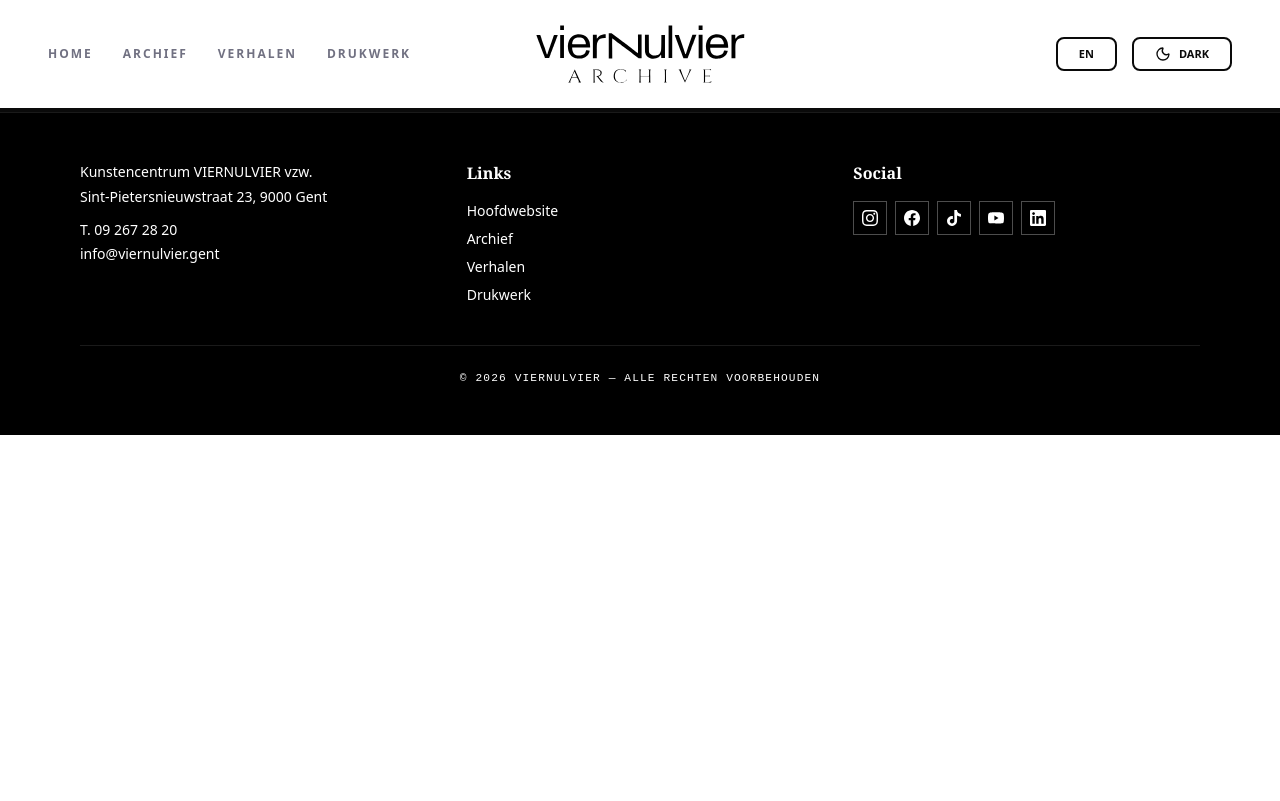
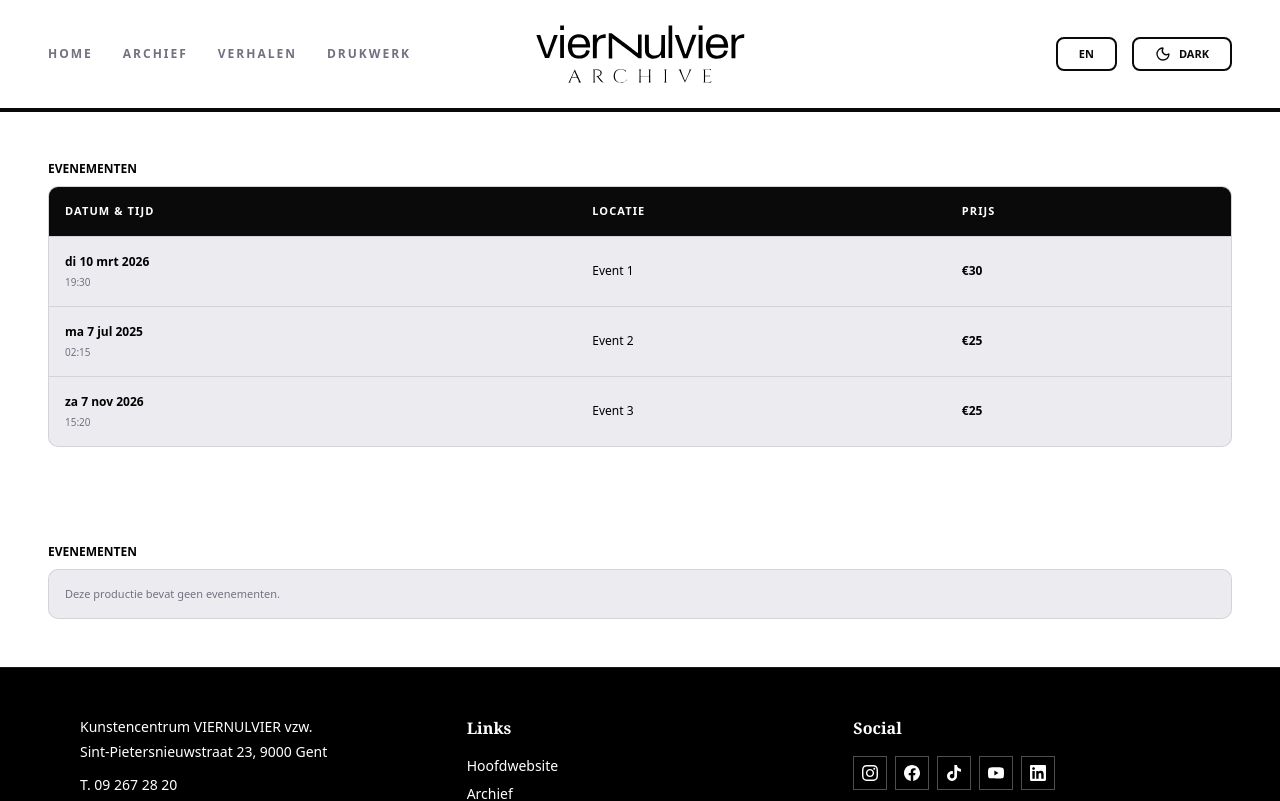
Before and after one commit to SELab-2/viernulvier-4, a Nuxt app in the folder frontend/: page /tempShowcase in a window 1280 px wide. Shown: the top 801 px of the page. Built offline with nearby package versions, Linux system fonts and the light colour scheme.

Commit message:
begin/startup component already gets displayed, needs refining

```diff
--- /dev/null
+++ b/frontend/app/components/production/EventTable.vue
@@ -0,0 +1,105 @@
+<script setup lang="ts">/**
+ * A reusable event table component, displays events belonging to a specific production in a table, includes:
+ *  - time
+ *  - location
+ *  - price
+ *
+ * Usage:
+ * TODO
+ */
+import type {EventItem} from "../../types/EventItem";
+
+interface Props {
+  events: EventItem[]
+}
+defineProps<Props>()
+
+// function to format the date
+const formatDate = (date: Date) => {
+  return date.toLocaleDateString('nl', {
+    weekday: 'short',
+    year: 'numeric',
+    month: 'short',
+    day: 'numeric'
+  })
+}
+
+// function to format the time
+const formatTime = (date: Date) => {
+  return date.toLocaleTimeString('nl', {
+    hour: '2-digit',
+    minute: '2-digit'
+  })
+}
+//TODO: sorteren?
+//TODO: wat met super veel events?
+</script>
+
+<template>
+  <div class="m-4">
+    <!-- title -->
+    <h3 class="text-[12px] font-bold uppercase mb-2">
+      Evenementen
+    </h3>
+
+    <div
+        v-if="events.length"
+        class="bg-muted border border-border rounded-lg overflow-hidden"
+    >
+      <table class="w-full">
+        <!-- Header -->
+        <thead>
+        <tr class="bg-foreground text-background text-[11px] uppercase tracking-widest">
+          <th class="text-left p-4">Datum & Tijd</th>
+          <th class="text-left p-4">Locatie</th>
+          <th class="text-left p-4">Prijs</th>
+        </tr>
+        </thead>
+
+        <!-- Body -->
+        <tbody>
+        <tr
+            v-for="event in events"
+            :key="event.id"
+            class="
+              border-t border-border
+              hover:bg-background
+              transition-colors
+            "
+        >
+          <!-- Date -->
+          <td class="p-4">
+            <p class="font-bold text-[12px]">
+              {{ formatDate(event.date) }}
+            </p>
+            <p class="text-[10px] text-muted-foreground mt-1">
+              {{ formatTime(event.date) }}
+            </p>
+          </td>
+
+          <!-- Location -->
+          <td class="p-4 text-[12px]">
+            {{ event.location }}
+          </td>
+
+          <!-- Price -->
+          <td class="p-4 text-[12px] font-bold">
+            {{ event.price }}
+          </td>
+        </tr>
+        </tbody>
+      </table>
+    </div>
+
+    <!-- Empty table -->
+    <div
+        v-else
+        class="bg-muted border border-border rounded-lg p-4 text-[11px] text-muted-foreground"
+    >
+      Deze productie bevat geen evenementen.
+    </div>
+  </div>
+</template>
+
+<style scoped>
+</style>
--- /dev/null
+++ b/frontend/app/pages/tempShowcase.vue
@@ -0,0 +1,40 @@
+<script setup lang="ts">
+import EventTable from "../components/production/EventTable.vue";
+import type {EventItem} from "../types/EventItem";
+
+const events1 = [
+  {
+    id: '1',
+    date: new Date(2026, 2, 10, 19, 30),
+    location: 'Event 1',
+    price: '€30'
+  },
+  {
+    id: '2',
+    date: new Date(2025, 6, 7, 2, 15),
+    location: 'Event 2',
+    price: '€25'
+  },
+  {
+    id: '3',
+    date: new Date(2026, 10, 7, 15, 20),
+    location: 'Event 3',
+    price: '€25'
+  }
+]
+
+const events2: EventItem[] = []
+</script>
+
+<template>
+  <div class="p-8">
+    <EventTable :events="events1" />
+  </div>
+  <div class="p-8">
+    <EventTable :events="events2" />
+  </div>
+</template>
+
+<style scoped>
+
+</style>
--- /dev/null
+++ b/frontend/app/types/EventItem.ts
@@ -0,0 +1,6 @@
+export interface EventItem {
+    id: string
+    date: Date
+    location: string
+    price: string
+}
```
